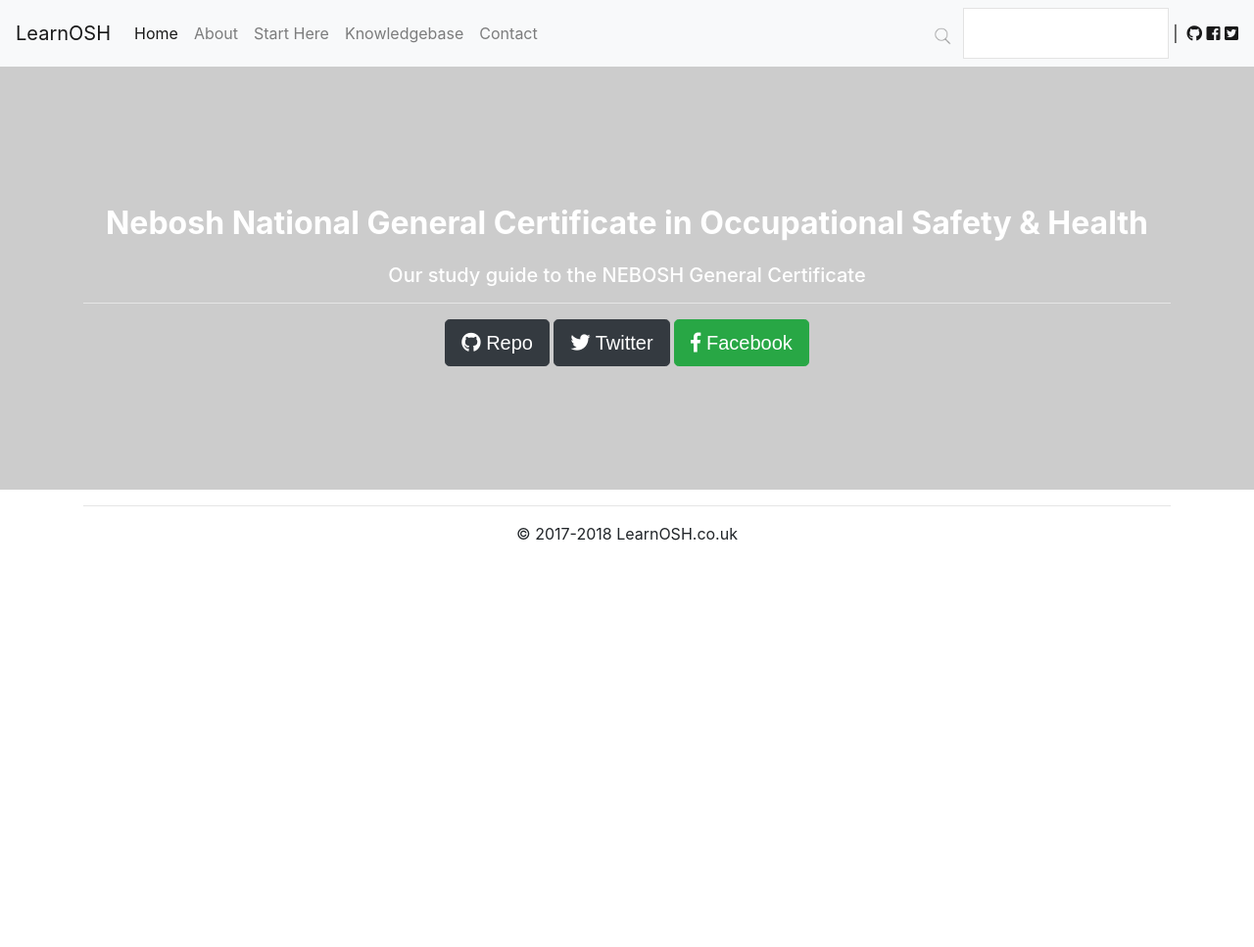
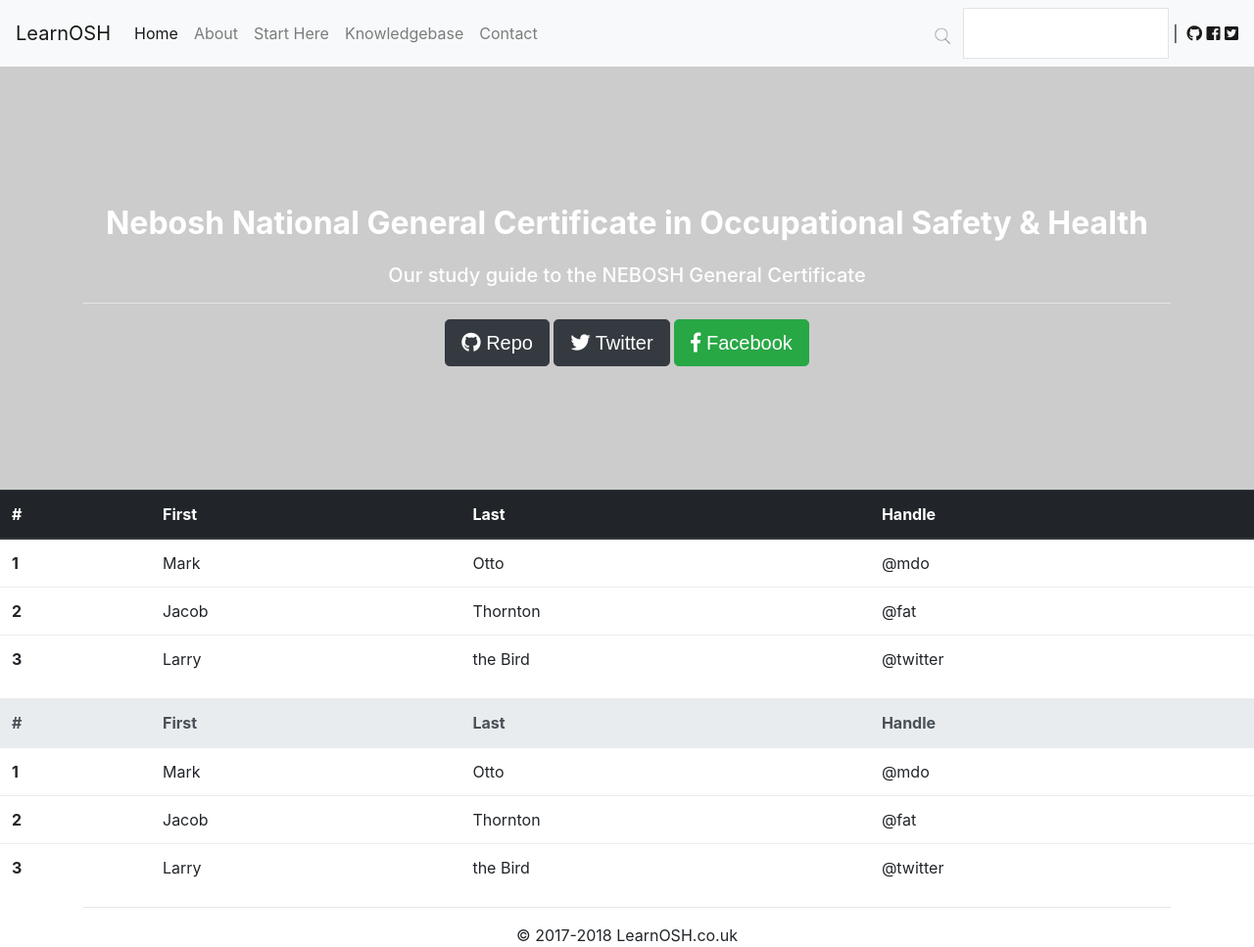
Before and after one commit to lee-perry/learnosh, a Jekyll site: the page built from course/nebosh_national_certificate/index.html, in a window 1280 px wide and 967 px high. Shown: the whole window at 98% size. Built offline with Jekyll 4.4.1, drawn with Linux system fonts in a browser that asks for light colours; nearby versions of some CDN libraries.

Commit message:
Update index.html

```diff
--- a/course/nebosh_national_certificate/index.html
+++ b/course/nebosh_national_certificate/index.html
@@ -3,3 +3,65 @@
 title: Nebosh National General Certificate in Occupational Safety & Health
 subtitle: Our study guide to the NEBOSH General Certificate
 ---
+
+<table class="table">
+  <thead class="thead-dark">
+    <tr>
+      <th scope="col">#</th>
+      <th scope="col">First</th>
+      <th scope="col">Last</th>
+      <th scope="col">Handle</th>
+    </tr>
+  </thead>
+  <tbody>
+    <tr>
+      <th scope="row">1</th>
+      <td>Mark</td>
+      <td>Otto</td>
+      <td>@mdo</td>
+    </tr>
+    <tr>
+      <th scope="row">2</th>
+      <td>Jacob</td>
+      <td>Thornton</td>
+      <td>@fat</td>
+    </tr>
+    <tr>
+      <th scope="row">3</th>
+      <td>Larry</td>
+      <td>the Bird</td>
+      <td>@twitter</td>
+    </tr>
+  </tbody>
+</table>
+
+<table class="table">
+  <thead class="thead-light">
+    <tr>
+      <th scope="col">#</th>
+      <th scope="col">First</th>
+      <th scope="col">Last</th>
+      <th scope="col">Handle</th>
+    </tr>
+  </thead>
+  <tbody>
+    <tr>
+      <th scope="row">1</th>
+      <td>Mark</td>
+      <td>Otto</td>
+      <td>@mdo</td>
+    </tr>
+    <tr>
+      <th scope="row">2</th>
+      <td>Jacob</td>
+      <td>Thornton</td>
+      <td>@fat</td>
+    </tr>
+    <tr>
+      <th scope="row">3</th>
+      <td>Larry</td>
+      <td>the Bird</td>
+      <td>@twitter</td>
+    </tr>
+  </tbody>
+</table>
```
